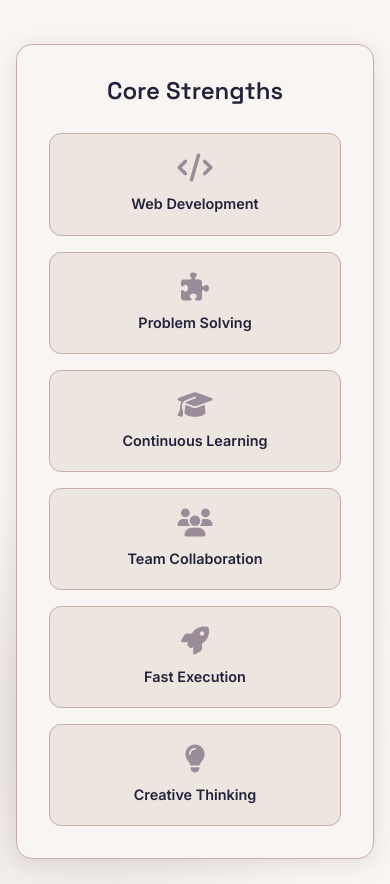
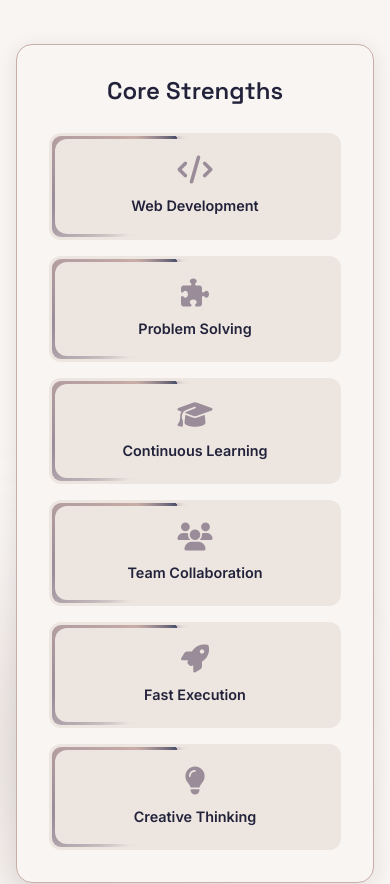
Before and after one commit to LeaDeLeaf/portfolio-website, a React (Vite) app: page / in a window 390 px wide. Shown: the part 1640-2524 px from the top of the page. Built offline with nearby package versions, Linux system fonts and the light colour scheme.

Commit message:
Added border animation for About me cards and Skills cards when screen resolution is of Tablet and smaller

```diff
--- a/src/pages/Home.css
+++ b/src/pages/Home.css
@@ -1307,6 +1307,8 @@ section.section-visible {
   border: 1px solid var(--border-color);
   transition: all 0.4s cubic-bezier(0.4, 0, 0.2, 1);
   text-align: center;
+  position: relative;
+  overflow: hidden;
 }
 
 .strength-badge:hover {
@@ -1744,7 +1746,77 @@ section.section-visible {
   color: var(--accent-color);
 }
 
+@property --border-angle {
+  syntax: '<angle>';
+  inherits: false;
+  initial-value: 0deg;
+}
+
+@keyframes borderRotate {
+  0% {
+    --border-angle: 0deg;
+  }
+  100% {
+    --border-angle: 360deg;
+  }
+}
+
 /* Responsive Updates */
+@media (max-width: 1024px) {
+  .strength-badge,
+  .skill-card {
+    isolation: isolate;
+    border: 3px solid transparent;
+  }
+
+  .strength-badge::before,
+  .skill-card::before {
+    content: '';
+    position: absolute;
+    top: -50%;
+    left: -50%;
+    width: 200%;
+    height: 200%;
+    background-image: conic-gradient(
+      from var(--border-angle, 0deg),
+      transparent 0deg,
+      transparent 255deg,
+      var(--accent-color) 285deg,
+      var(--light-accent) 330deg,
+      var(--secondary-color) 360deg
+    );
+    animation: borderRotate 3.5s linear infinite;
+    transition: none;
+    transform: none;
+    transform-origin: center;
+    z-index: 0;
+    pointer-events: none;
+    filter: drop-shadow(0 0 5px color-mix(in srgb, var(--accent-color) 82%, white 18%));
+  }
+
+  .strength-badge::after,
+  .skill-card::after {
+    content: '';
+    position: absolute;
+    inset: 3px;
+    border-radius: inherit;
+    background: var(--bg-secondary);
+    pointer-events: none;
+    z-index: 1;
+  }
+
+  .strength-badge > *,
+  .skill-card > * {
+    position: relative;
+    z-index: 2;
+  }
+
+  .strength-badge:hover::before,
+  .skill-card:hover::before {
+    transform: none;
+  }
+}
+
 @media (max-width: 968px) {
   .profile-photo {
     width: 320px;
```
